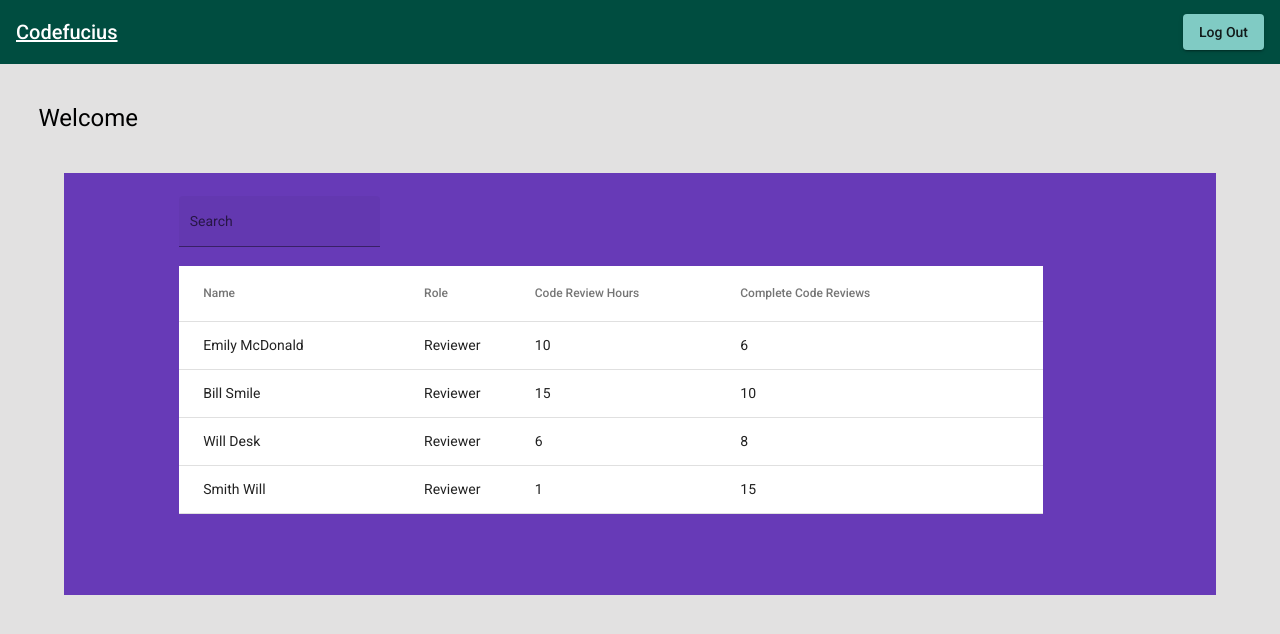
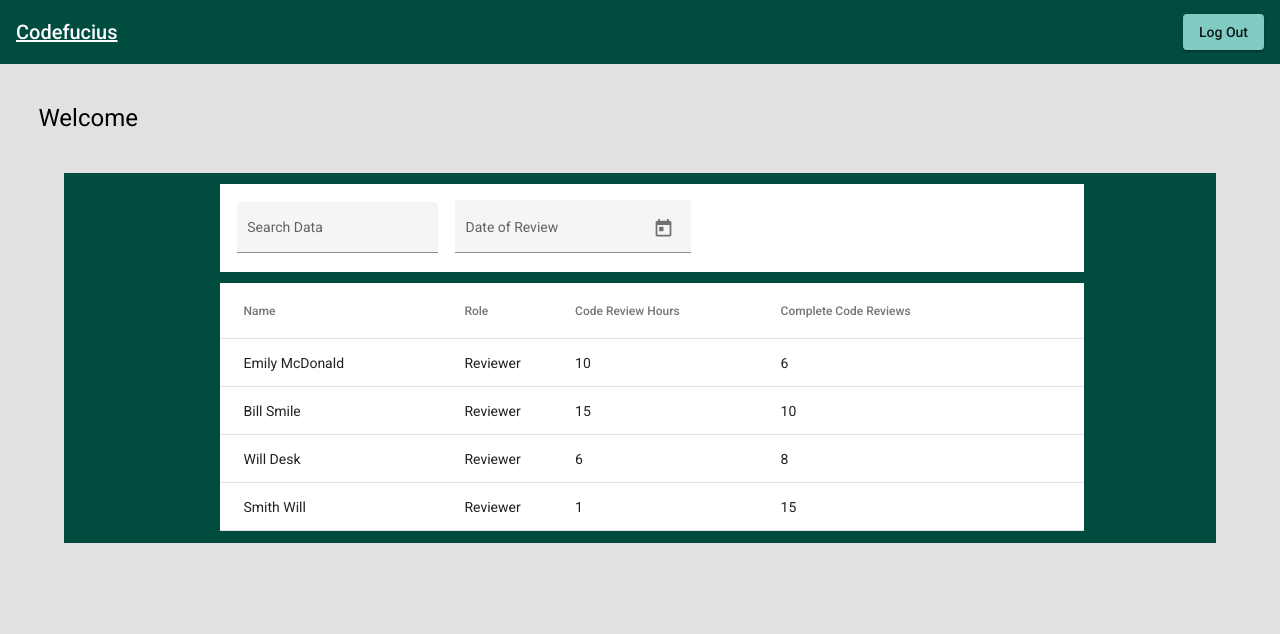
Before and after one commit to Capstone-Codefucius/codefucius-ui, an Angular app: page /manager in a window 1280 px wide. Shown: the top 634 px of the page. Built offline with nearby package versions, Linux system fonts and the light colour scheme.

Commit message:
added datepicker to manager page + fixed styling

```diff
--- a/src/app/manager/manager.component.html
+++ b/src/app/manager/manager.component.html
@@ -2,10 +2,20 @@
 <h1 id="title">Welcome</h1>
 <div id="employeeBox">
 
+  <div id="topOfChart">
     <mat-form-field id="searchBox" appearance="fill">
-      <mat-label>Search</mat-label>
+      <mat-label>Search Data</mat-label>
       <input matInput (keyup)="applyFilter($event)" placeholder="Ex. John Smith">
     </mat-form-field>
+
+    <mat-form-field id="reviewDateSelector" appearance="fill">
+      <mat-label>Date of Review</mat-label>
+      <input matInput name="review-date" [(ngModel)]="reviewDate" [matDatepicker]="datePicker" class="field"
+        maxlength="30" type="text" placeholder="MM/DD/YYYY">
+      <mat-datepicker-toggle matSuffix [for]="datePicker"></mat-datepicker-toggle>
+      <mat-datepicker #datePicker></mat-datepicker>
+    </mat-form-field>
+  </div>
 
   <table mat-table [dataSource]="dataSource">
 
@@ -33,4 +43,5 @@
     <tr mat-row *matRowDef="let row; columns: displayedColumns;"></tr>
   </table>
 </div>
+
 </html>
--- a/src/app/manager/manager.component.scss
+++ b/src/app/manager/manager.component.scss
@@ -2,13 +2,27 @@
     position: absolute;
     margin-left: 5%;
     width: 90%;
-    background-color: #673ab7;
+    background-color: #004d40;
 }
 
 #searchBox {
+    position: relative;
     margin-top: 2%;
+    margin-left: 2%;
+}
+
+#reviewDateSelector {
     position: relative;
-    margin-left: 10%;
+    margin-left: 2%;
+}
+
+#topOfChart {
+    position: relative;
+    left: 50%;
+    transform: translateX(-50%);
+    width: 75%;
+    margin: 1%;
+    background-color: #ffffff;
 }
 
 h1{
@@ -21,7 +35,8 @@ p{
 
 table {
     position: relative;
-    margin-left: 10%;
-    margin-bottom: 7%;
+    left: 50%;
+    transform: translateX(-50%);
     width: 75%;
+    margin: 1%;
 }
--- a/src/app/manager/manager.component.ts
+++ b/src/app/manager/manager.component.ts
@@ -28,6 +28,9 @@ export class ManagerComponent implements OnInit {
     const filterValue = (event.target as HTMLInputElement).value;
     this.dataSource.filter = filterValue.trim().toLowerCase();
   }
+
+  reviewDate: Date;
+
   constructor() { }
 
   ngOnInit() {
```
Lines whose indentation alone changed are shown as unchanged.
